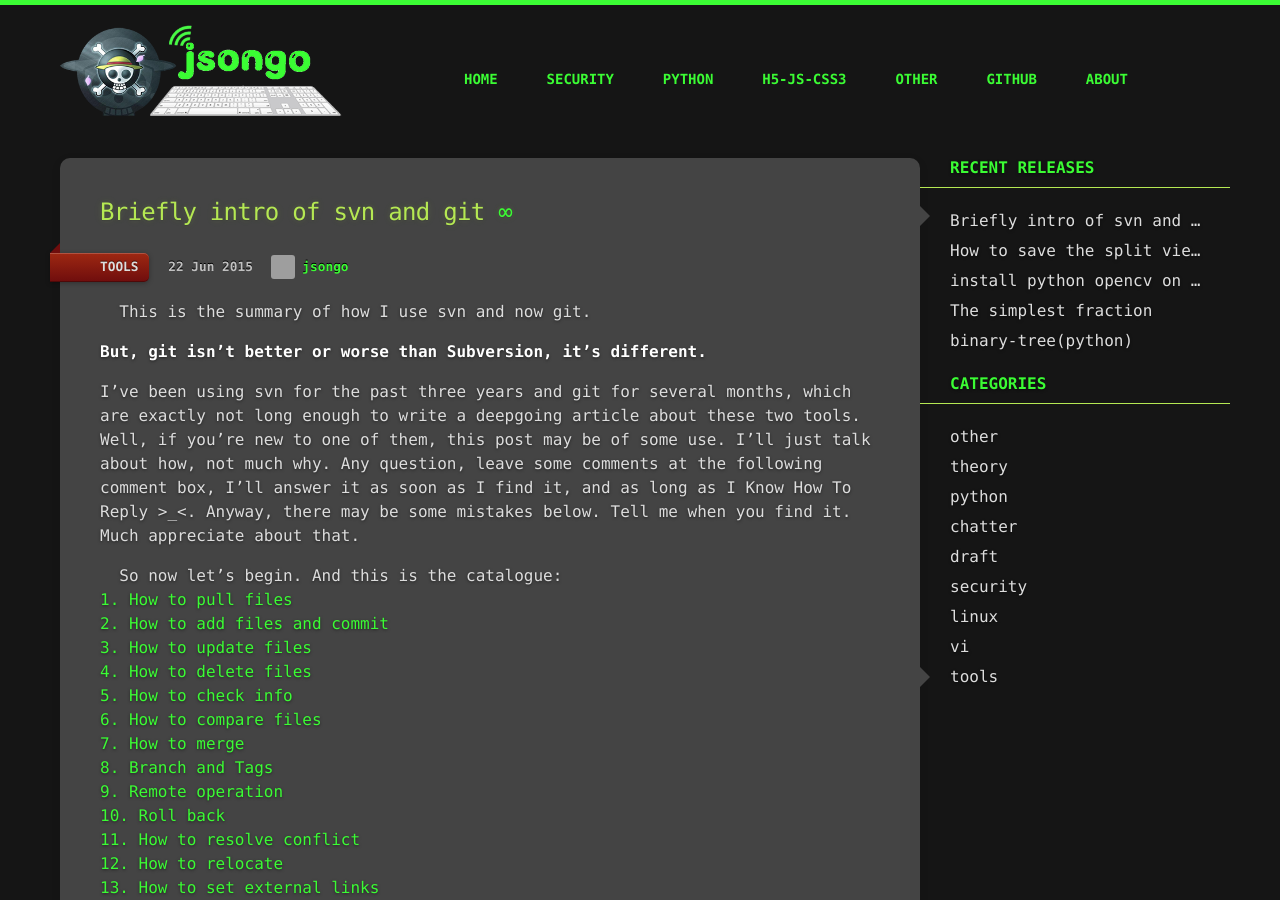
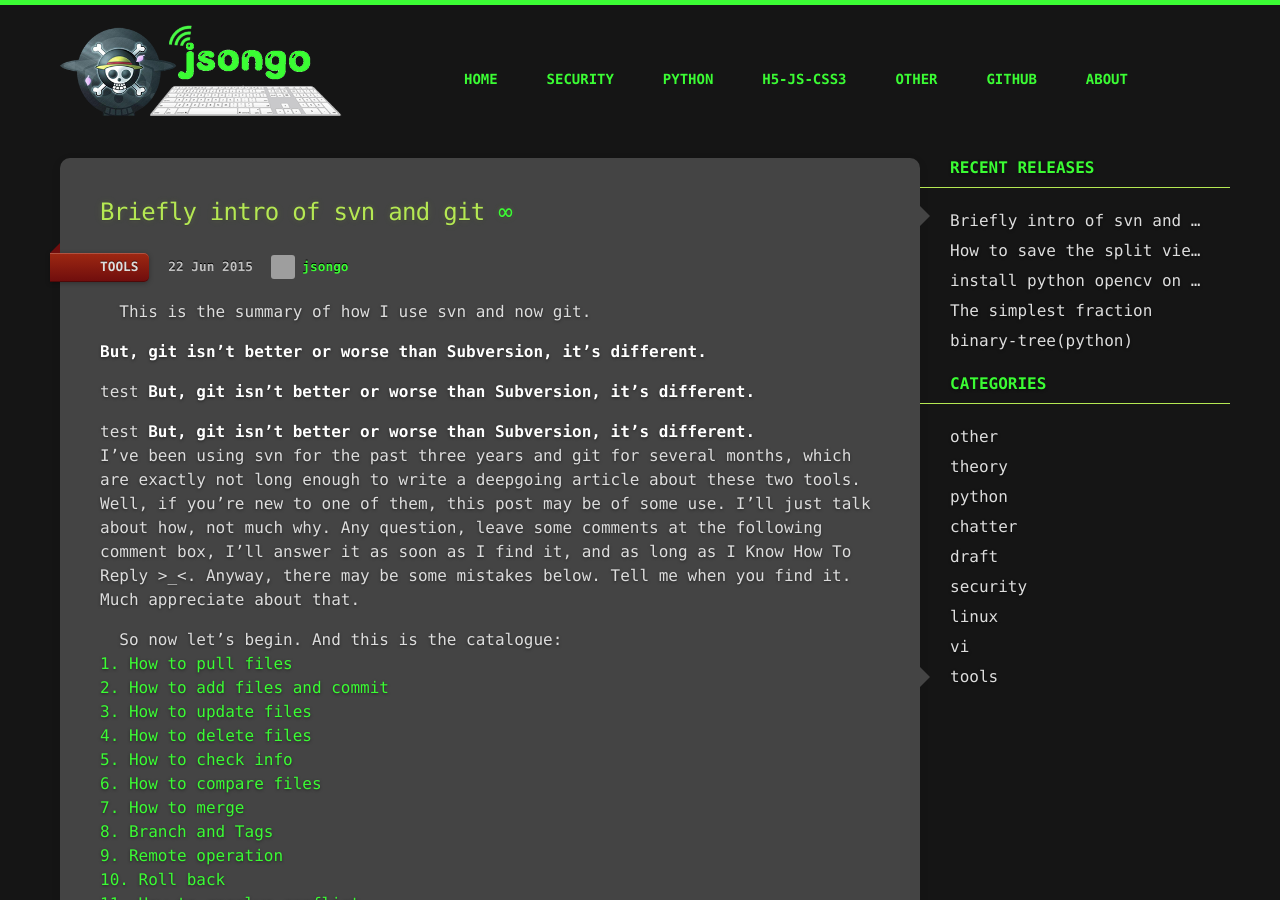
Before and after one commit to jsongo/jsongo.github.io, a Jekyll site: the page built from _posts/2015-06-22-svn-git-summary.markdown, in a window 1280 px wide and 900 px high. Built offline with Jekyll 4.4.1, drawn with Linux system fonts in a browser that asks for light colours; comment, search, counter and statistics services are not loaded; grey boxes are pictures that could not be loaded.

Commit message:
Update 2015-06-22-svn-git-summary.markdown

```diff
--- a/_posts/2015-06-22-svn-git-summary.markdown
+++ b/_posts/2015-06-22-svn-git-summary.markdown
@@ -13,6 +13,11 @@ comments: []
 
 **But, git isn't better or worse than Subversion, it's different.**
 
+test
+**But, git isn't better or worse than Subversion, it's different.**
+
+test
+**But, git isn't better or worse than Subversion, it's different.**
 I've been using svn for the past three years and git for several months, which are exactly not long enough to write a deepgoing article about these two tools. Well, if you're new to one of them, this post may be of some use. I'll just talk about how, not much why. Any question, leave some comments at the following comment box, I'll answer it as soon as I find it, and as long as I Know How To Reply >_<. Anyway, there may be some mistakes below. Tell me when you find it. Much appreciate about that.
 
 
```
